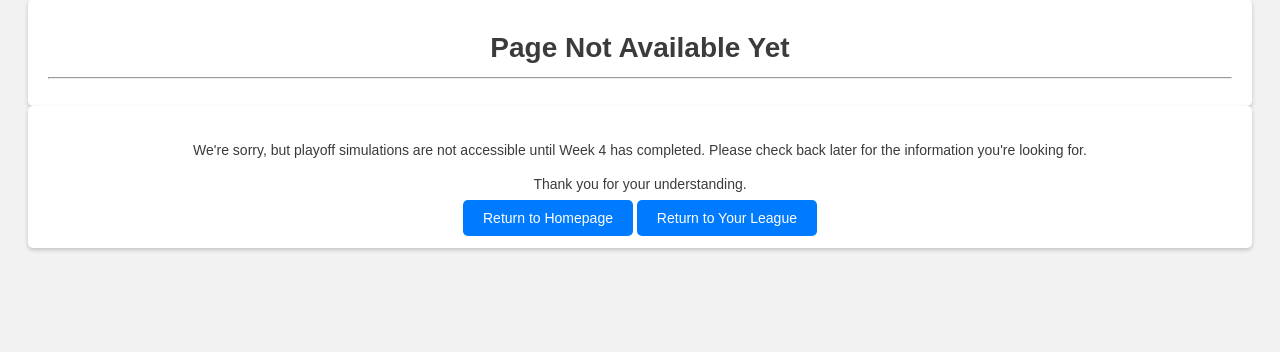
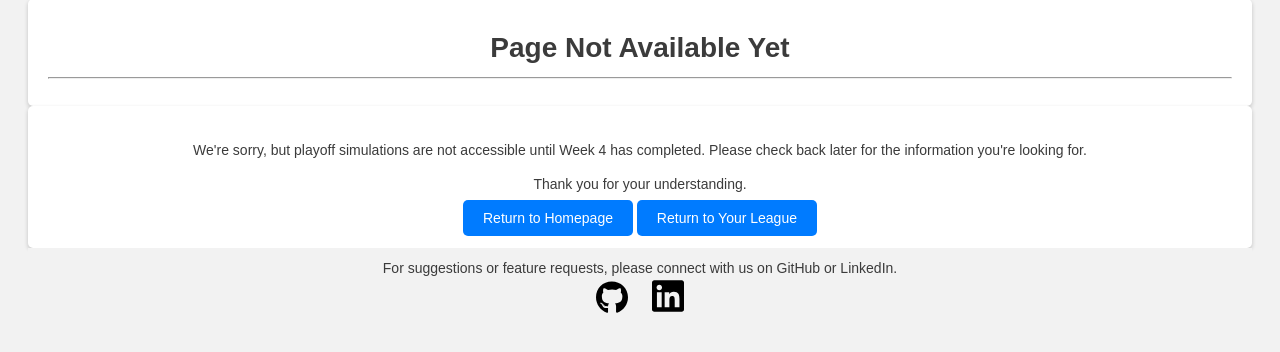
Before and after one commit to DesiPilla/espn-api-v3, a Django app: a page that uses templates/fantasy_stats/uh_oh_too_soon.html in a window 1280 px wide. Shown: the part 171-523 px from the top of the page. Run offline with Django 3.2, Linux system fonts and the light colour scheme.

Commit message:
feat: add a footer to all pages
The footer has links to the project's Github and my linkedin account on all pages

```diff
--- a/pyproject.toml
+++ b/pyproject.toml
@@ -1,6 +1,6 @@
 [tool.poetry]
 name = "espn-api-v3"
-version = "3.0.5"
+version = "3.0.6"
 description = "This project aims to make ESPN Fantasy Football statistics easily available. With the introduction of version 3 of the ESPN's API, this structure creates leagues, teams, and player classes that allow for advanced data analytics and the potential for many new features to be added."
 authors = ["Desi Pilla <desi.m.pilla@gmail.com>"]
 license = "https://github.com/DesiPilla/espn-api-v3/blob/master/LICENSE"
@@ -29,6 +29,7 @@ whitenoise = { extras = ["brotli"], version = "^6.2.0" }
 # default = true
 # secondary = false
 setuptools = "^65.6.0"
+urllib3 = "2.0.6"
 
 [build-system]
 requires = ["poetry-core"]
--- /dev/null
+++ b/static/fantasy_stats/css/footer.css
@@ -0,0 +1,25 @@
+/* Add this to your 'fantasy_stats/css/footer.css' file */
+footer {
+    background-color: #f2f2f2;
+    text-align: center;
+    padding: 10px 0;
+}
+
+.container {
+    display: flex;
+    justify-content: center;
+    align-items: center;
+    max-width: 1200px;
+    margin: 0 auto;
+}
+
+.footer-icons img {
+    width: 32px;
+    margin: 0 10px;
+    /* Add spacing between icons */
+}
+
+.footer-text p {
+    font-size: 14px;
+    margin: 0;
+}
--- a/templates/fantasy_stats/uh_oh_too_soon.html
+++ b/templates/fantasy_stats/uh_oh_too_soon.html
@@ -2,10 +2,11 @@
 <!DOCTYPE html>
 <html>
   <head>
-    <meta charset="utf-8">
-    <link rel="stylesheet" type="text/css" href="{% static 'fantasy_stats/css/league.css' %}">
-    <link rel="shortcut icon" type="image/png" href="{% static 'fantasy_stats/img/favicon.png' %}">
-    <link rel="stylesheet" type="text/css" href="{% static 'fantasy_stats/css/logo.css' %}">
+    <meta charset="utf-8" />
+    <link rel="stylesheet" type="text/css" href="{% static 'fantasy_stats/css/league.css' %}" />
+    <link rel="stylesheet" href="{% static 'fantasy_stats/css/footer.css' %}" />
+    <link rel="shortcut icon" type="image/png" href="{% static 'fantasy_stats/img/favicon.png' %}" />
+    <link rel="stylesheet" type="text/css" href="{% static 'fantasy_stats/css/logo.css' %}" />
     <title>Page Not Available Yet | Dorito Stats</title>
     <style>
       body {
@@ -40,7 +41,7 @@
       }
 
       .btn {
-            background-color: #007BFF;
+        background-color: #007bff;
         color: #fff;
         padding: 10px 20px;
         border: none;
@@ -51,12 +52,12 @@
   </head>
   <body>
     <div class="logo-container">
-        <img class="logo" src="{% static 'fantasy_stats/img/logo2.png' %}" alt="Dorito Stats Logo">
+      <img class="logo" src="{% static 'fantasy_stats/img/logo2.png' %}" alt="Dorito Stats Logo" />
     </div>
 
     <div class="hero">
       <h1>Page Not Available Yet</h1>
-        <hr>
+      <hr />
     </div>
 
     <div class="message-box">
@@ -67,5 +68,19 @@
         <a href="/fantasy_stats/league/{{ league_year }}/{{ league_id }}" class="btn">Return to Your League</a>
       </div>
     </div>
+
+    <footer>
+      <div class="container">
+        <div class="footer-content">
+          <div class="footer-text">
+            <p>For suggestions or feature requests, please connect with us on GitHub or LinkedIn.</p>
+          </div>
+          <div class="footer-icons">
+            <a href="https://github.com/DesiPilla/espn-api-v3" target="_blank"><img src="{% static 'fantasy_stats/img/github-icon.svg' %}" alt="GitHub" /></a>
+            <a href="https://www.linkedin.com/in/desipilla/" target="_blank"><img src="{% static 'fantasy_stats/img/linkedin-icon.svg' %}" alt="LinkedIn" /></a>
+          </div>
+        </div>
+      </div>
+    </footer>
   </body>
 </html>
```
Also changed, not shown: templates/fantasy_stats/all_leagues.html (+28 -10 lines), templates/fantasy_stats/index.html (+19 -2 lines), templates/fantasy_stats/index_gpt.html (+31 -8 lines), templates/fantasy_stats/league.html (+68 -70 lines), templates/fantasy_stats/simulation.html (+19 -0 lines), templates/fantasy_stats/test.html (+19 -0 lines), static/fantasy_stats/img/github-icon.svg (added), static/fantasy_stats/img/linkedin-icon.svg (added). Lines whose indentation alone changed are shown as unchanged.
